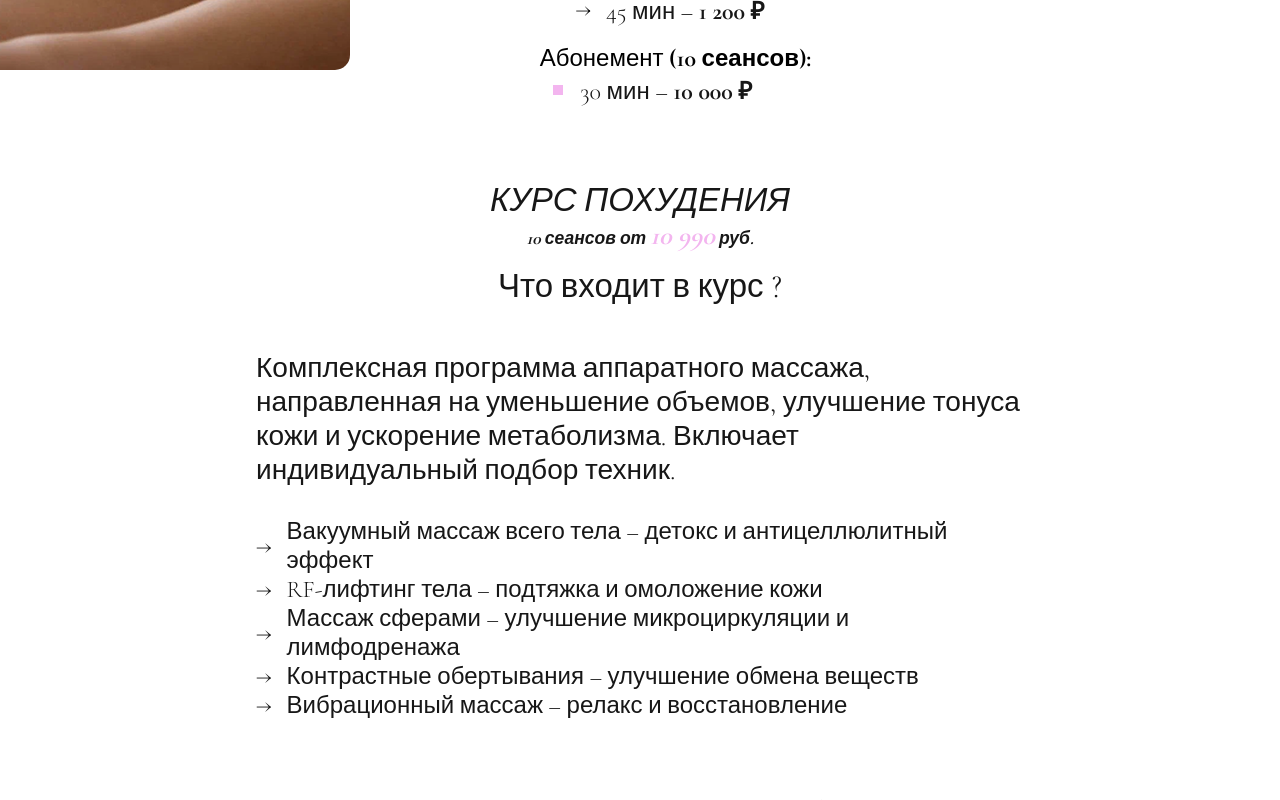
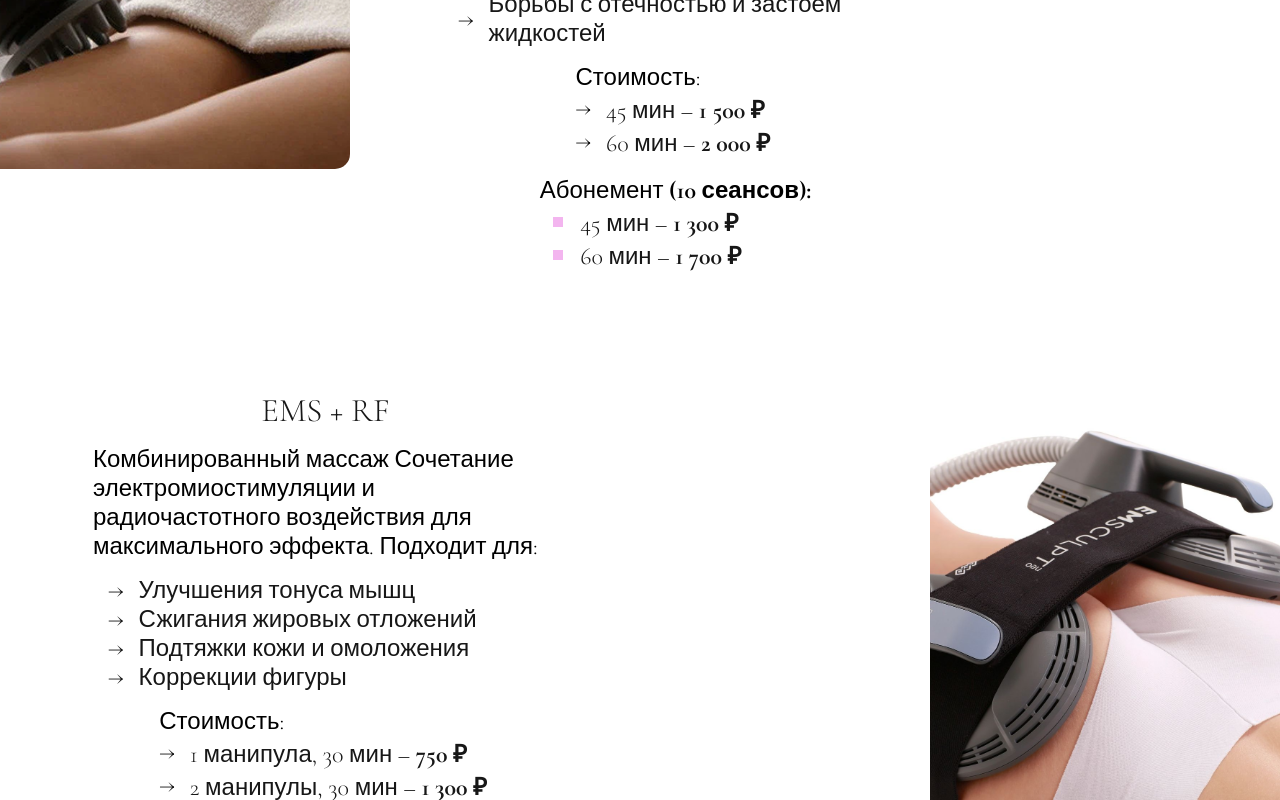
Before and after one commit to MolokovNikita/massage, a Next.js app: page / in a window 1280 px wide. Shown: the part 2900-3700 px from the top of the page. Built offline with nearby package versions, Linux system fonts and the light colour scheme; no server answers.

Commit message:
+Новый прайс

```diff
--- a/src/app/page.tsx
+++ b/src/app/page.tsx
@@ -93,18 +93,19 @@ export default function Page() {
               "Здоровое и стройное тело без диет и физических нагрузок",
             ]}
             price={[
-              { time: "30 мин", price: 1500 },
-              { time: "45 мин", price: 1800 },
+              { time: "30 мин", price: 1600 },
+              { time: "45 мин", price: 2200 },
               {
                 time: "60 мин",
-                price: 2200,
+                price: 2700,
               },
-              { time: "75 мин", price: 2500 },
+              { time: "75 мин", price: 3000 },
             ]}
             abonement={[
-              { time: "45 мин", price: 16200 },
-              { time: "60 мин", price: 19500 },
-              { time: "75 мин", price: 22300 },
+              { time: "30 мин", price: 1300 },
+              { time: "45 мин", price: 1800 },
+              { time: "60 мин", price: 2300 },
+              { time: "75 мин", price: 2500 },
             ]}
             isInverted={false}
           />
@@ -123,8 +124,14 @@ export default function Page() {
               "Улучшения кровообращения и вывода токсинов",
               "Повышения эластичности кожи",
             ]}
-            price={[{ time: "45 мин", price: 1200 }]}
-            abonement={[{ time: "45 мин", price: 10000 }]}
+            price={[
+              { time: "45 мин", price: 1500 },
+              { time: "60 мин", price: 2000 }
+            ]}
+            abonement={[
+              { time: "45 мин", price: 1300 },
+              { time: "60 мин", price: 1700 }
+            ]}
             isInverted={true}
           />
 
@@ -142,10 +149,73 @@ export default function Page() {
               "Улучшения циркуляции крови",
               "Борьбы с отечностью и застоем жидкостей",
             ]}
-            price={[{ time: "45 мин", price: 1200 }]}
-            abonement={[{ time: "30 мин", price: 10000 }]}
+            price={[
+              { time: "45 мин", price: 1500 },
+              { time: "60 мин", price: 2000 }
+            ]}
+            abonement={[
+              { time: "45 мин", price: 1300 },
+              { time: "60 мин", price: 1700 }
+            ]}
             isInverted={false}
           />
+
+          <MassageBlock
+            imageSrc={"/ems_rf_massage.png"}
+            imageAlt={"Массаж EMS + RF"}
+            title={"EMS + RF"}
+            content={
+              "Комбинированный массаж\n" +
+              "Сочетание электромиостимуляции и радиочастотного воздействия\n" +
+              "для максимального эффекта. Подходит для:"
+            }
+            list={[
+              "Улучшения тонуса мышц",
+              "Сжигания жировых отложений",
+              "Подтяжки кожи и омоложения",
+              "Коррекции фигуры",
+            ]}
+            price={[
+              { time: "1 манипула, 30 мин", price: 750 },
+              { time: "2 манипулы, 30 мин", price: 1300 },
+              { time: "3 манипулы, 30 мин", price: 1800 },
+              { time: "4 манипулы, 30 мин", price: 2000 },
+            ]}
+            abonement={[
+              { time: "1 манипула, 30 мин", price: 650 },
+              { time: "2 манипулы, 30 мин", price: 1100 },
+              { time: "3 манипулы, 30 мин", price: 1500 },
+              { time: "4 манипулы, 30 мин", price: 1700 },
+            ]}
+            isInverted={true}
+          />
+
+          <MassageBlock
+            imageSrc={"/rf_lifting.png"}
+            imageAlt={"RF лифтинг"}
+            title={"RF ЛИФТИНГ"}
+            content={
+              "Радиочастотный лифтинг\n" +
+              "Современная технология омоложения кожи\n" +
+              "с помощью радиочастотного воздействия. Идеально для:"
+            }
+            list={[
+              "Подтяжки кожи лица и тела",
+              "Уменьшения морщин",
+              "Улучшения эластичности кожи",
+              "Омоложения и восстановления",
+            ]}
+            price={[
+              { time: "Тело, 1 зона, 45 мин", price: 1500 },
+              { time: "Лицо, шея, декольте, 30 мин", price: 1200 },
+            ]}
+            abonement={[
+              { time: "Тело, 1 зона, 45 мин", price: 1300 },
+              { time: "Лицо, шея, декольте, 30 мин", price: 1200 },
+            ]}
+            isInverted={false}
+          />
+
           <section className={styles.course__section}>
             <FadeInLeft>
               <h2 className={styles.course__title}>КУРС ПОХУДЕНИЯ</h2>
```
Also changed, not shown: public/ems_rf_massage.png (added), public/rf_lifting.png (added).
